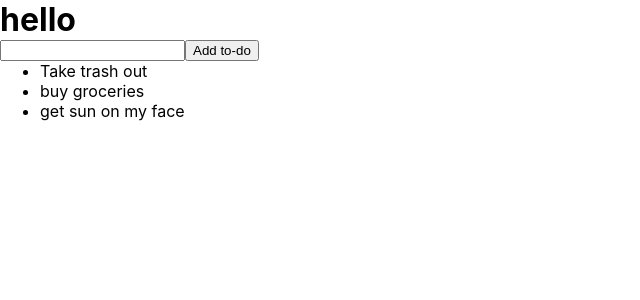
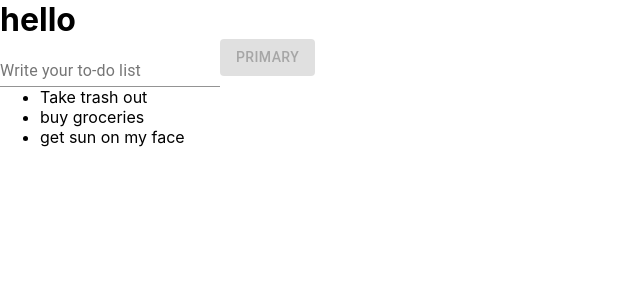
Before and after one commit to MarinaAreias/todo-app, a React (Create React App) app: page / in a window 1280 px wide. Shown: the top 300 px of the page, without its empty margins (0-640 px from the left). Built offline with nearby package versions, Linux system fonts and the light colour scheme.

Commit message:
material UI setup
-intalled
-used components
-added button from maerial UI
-fixed button entering empty info by disabled={!input}
-added <FormControl/>

```diff
--- a/package.json
+++ b/package.json
@@ -3,6 +3,7 @@
   "version": "0.1.0",
   "private": true,
   "dependencies": {
+    "@material-ui/core": "^4.11.2",
     "@testing-library/jest-dom": "^5.11.8",
     "@testing-library/react": "^11.2.2",
     "@testing-library/user-event": "^12.6.0",
--- a/src/App.js
+++ b/src/App.js
@@ -1,5 +1,7 @@
 import React, { useState } from "react";
 import "./App.css";
+import Button from "@material-ui/core/Button";
+import { FormControl, InputLabel, Input } from "@material-ui/core";
 
 function App() {
   const [todos, setTodos] = useState([
@@ -14,7 +16,7 @@ function App() {
     event.preventDefault();
     //...todos spreads the info given and push it from the input
     setTodos([...todos, input]);
-    setInput("");
+    setInput(""); //clears the input after we enter
   };
   return (
     <div className="app">
@@ -22,13 +24,24 @@ function App() {
       {/* we need to add onChange or it does not type */}
       {/* the <form> tag allows for accessibility */}
       <form>
-        <input
-          value={input}
-          onChange={(event) => setInput(event.target.value)}
-        />
-        <button type="submit" onClick={addTodo}>
-          Add to-do
-        </button>
+        <FormControl>
+          <InputLabel>Write your to-do list</InputLabel>
+          <Input
+            value={input}
+            onChange={(event) => setInput(event.target.value)}
+          />
+        </FormControl>
+
+        <Button
+          type="submit"
+          onClick={addTodo}
+          variant="contained"
+          color="primary"
+          //so it does not add if input is empty
+          disabled={!input}
+        >
+          Primary
+        </Button>
       </form>
       <ul>
         {todos.map((todo) => (
```
Also changed, not shown: 2 other files (tests, documents, lock files or other folders).
